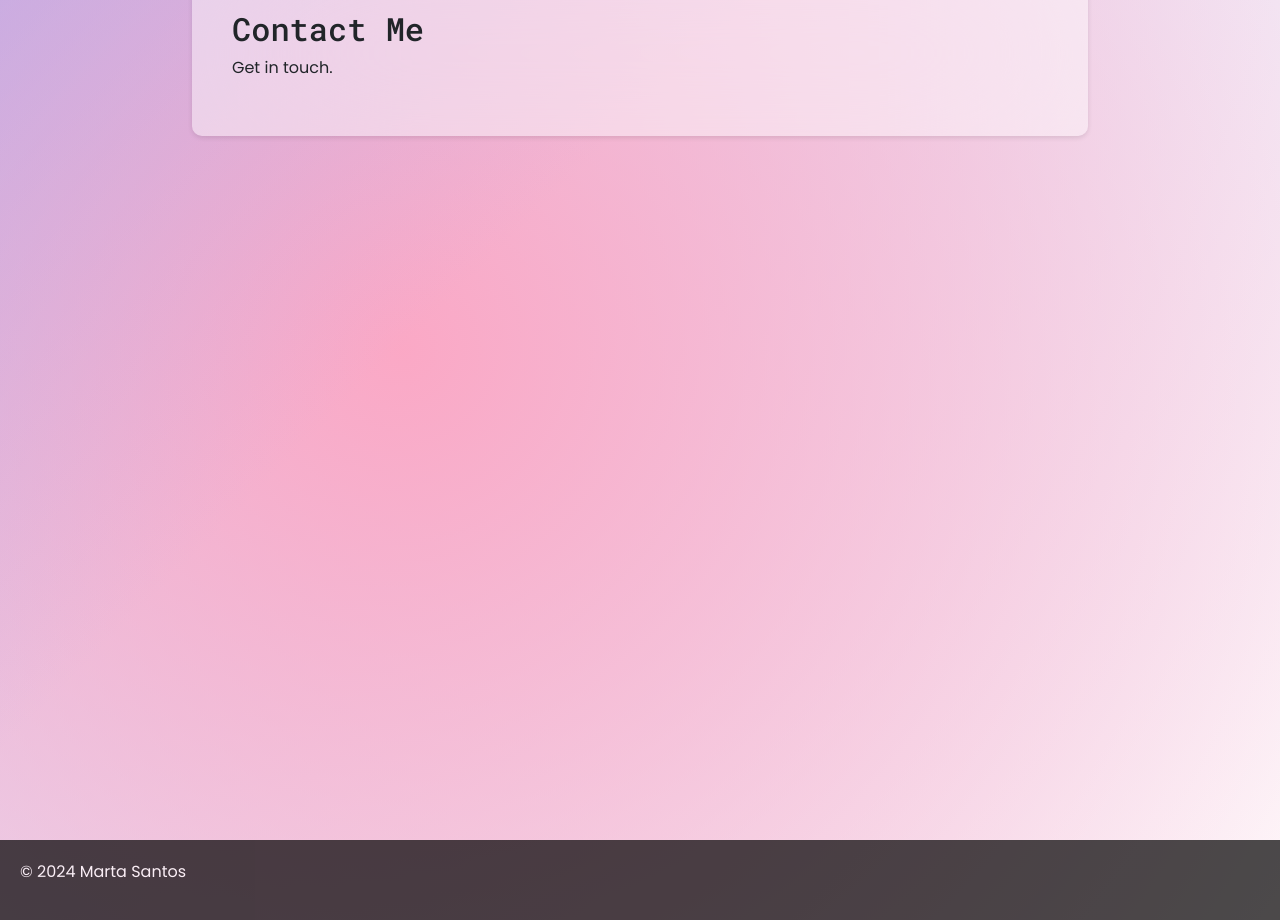
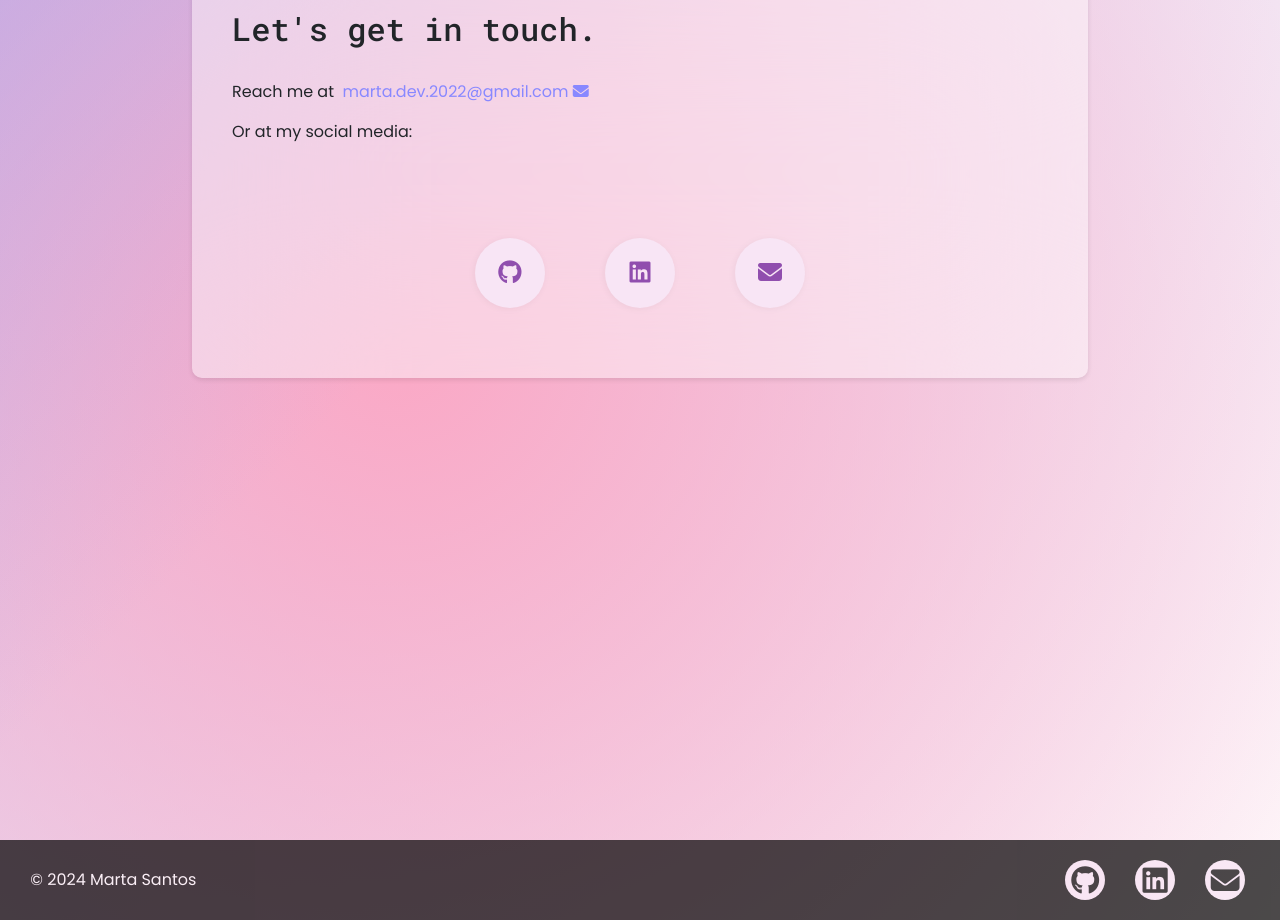
Before and after one commit to anamarta49/martas-portfolio, an Angular app: page /contact in a window 1280 px wide. Shown: the part 220-1140 px from the top of the page. Built offline with nearby package versions, Linux system fonts and the light colour scheme.

Commit message:
add contact links

```diff
--- a/angular.json
+++ b/angular.json
@@ -33,7 +33,8 @@
             ],
             "styles": [
               "src/styles.scss",
-              "node_modules/bootstrap/scss/bootstrap.scss"
+              "node_modules/bootstrap/scss/bootstrap.scss",
+              "node_modules/@fortawesome/fontawesome-free/css/all.css"
             ],
             "scripts": []
           },
--- a/package.json
+++ b/package.json
@@ -18,6 +18,7 @@
     "@angular/platform-browser": "^18.0.2",
     "@angular/platform-browser-dynamic": "^18.0.2",
     "@angular/router": "^18.0.2",
+    "@fortawesome/fontawesome-free": "^6.6.0",
     "bootstrap": "^5.3.3",
     "tslib": "^2.3.0",
     "zone.js": "~0.14.0"
--- a/src/app/contact/contact.component.html
+++ b/src/app/contact/contact.component.html
@@ -1,4 +1,13 @@
 <div class="white-bg">
-    <h2>Contact Me</h2>
-    <p>Get in touch.</p>
+    <h2>Let's get in touch.</h2>
+    <br>
+    <p>Reach me at<a href="mailto:marta.dev.2022@gmail.com">{{"&nbsp; marta.dev.2022@gmail.com "}}<i class="fas fa-envelope"></i></a></p>
+    <p>Or at my social media:</p>
+    <br><br>
+    <div class="social-media d-flex justify-content-center">
+        <button><a href="https://github.com/anamarta49" target="_blank"><i class="fab fa-github"></i></a></button>
+        <button><a href="https://www.linkedin.com/in/marta-santos-lx/" target="_blank"><i class="fab fa-linkedin"></i></a></button>
+        <button><a href="mailto:marta.dev.2022@gmail.com"><i class="fas fa-envelope"></i></a></button>
+    </div>
+
 </div>
--- a/src/app/contact/contact.component.scss
+++ b/src/app/contact/contact.component.scss
@@ -0,0 +1,35 @@
+@import "../../variables";
+
+.social-media {
+    button {
+        margin:30px;
+        border-radius: 100%;
+        height: 70px;
+        width: 70px;
+        box-shadow: -1px 1px 7px rgba(0, 0, 0, 0.05);
+
+        a {
+            color: $secondary-color !important;
+        }
+
+        i {
+            transform: scale(1.5);
+            transition: all 1s ease;
+        }
+
+        transition: all 1s ease;
+
+        &:hover {
+            transform: scale(1.2);
+            transition: all 0.5s ease;
+            box-shadow: -5px 10px 7px rgba(0, 0, 0, 0.04);
+            i {
+                filter:brightness(1.1);
+                transform: scale(2.5);
+                transition: all 0.5s ease;
+            }
+        }
+    }
+    margin-left: auto;
+    margin-right: auto;
+}
--- a/src/app/footer/footer.component.html
+++ b/src/app/footer/footer.component.html
@@ -1,3 +1,14 @@
 <footer class="footer">
-    <p>&copy; 2024 Marta Santos</p>
+    <div class="row">
+        <div class="col-md-2 d-flex justify-content-center">
+            <p class="brand">&copy; 2024 Marta Santos</p>
+        </div>
+        <div class="col-md-10">
+            <div class="social-media d-flex justify-content-end">
+                <button><a href="https://github.com/anamarta49" target="_blank"><i class="fab fa-github"></i></a></button>
+                <button><a href="https://www.linkedin.com/in/marta-santos-lx/" target="_blank"><i class="fab fa-linkedin"></i></a></button>
+                <button><a href="mailto:marta.dev.2022@gmail.com"><i class="fas fa-envelope"></i></a></button>
+            </div>
+        </div>
+    </div>
 </footer>
--- a/src/app/footer/footer.component.scss
+++ b/src/app/footer/footer.component.scss
@@ -11,4 +11,38 @@
     position: absolute;
     bottom: 0;
     left: 0;
+
+    .brand {
+        margin-top: auto;
+        margin-bottom: auto;
+    }
+
+    .social-media {
+        button {
+            margin-left: 15px;
+            margin-right: 15px;
+            border-radius: 100%;
+            height: 40px;
+            width: 40px;
+            box-shadow: -1px 1px 7px rgba(0, 0, 0, 0.05);
+
+            &:hover {
+                background-color: $primary-color;
+            }
+
+            a {
+                color: darken($secondary-color, 80%) !important;
+            }
+
+            i {
+                //transform: scale(1.8);
+                transform: scale(1.8) translateX(-27%) translateY(-3%);
+            }
+
+            transition: all 0.4s ease;
+
+        }
+        margin-left: auto;
+        margin-right: auto;
+    }
 }
--- a/src/app/header/header.component.scss
+++ b/src/app/header/header.component.scss
@@ -39,6 +39,7 @@
 }
 
 .nav-links a {
+  display: inline-block;
   color: transparent;
   background: lighten($primary-color, 30%);
   text-shadow: 0.5px -0.5px 0.5px rgb(255, 255, 255, 0.2), -0.5px 0.5px 0.5px rgba(0, 0, 0, 0.1);
@@ -61,7 +62,9 @@
   -webkit-background-clip: text;
   background-clip: text;
   font-weight: 900;
-  font-size: 30px;
+
+  -webkit-transform: scale(2);
+  transform: scale(1.3);
   transition: all 0.5s ease;
 
 }
@@ -80,10 +83,6 @@
 .scrolled a {
   transition: all 0.5s ease;
   font-size: 15px;
-
-  &:hover, &.active-link {
-    font-size: 17px;
-  }
 }
 
 .dev-small {
```
Also changed, not shown: src/content/headshot.png (deleted), 1 other file (tests, documents, lock files or other folders).
